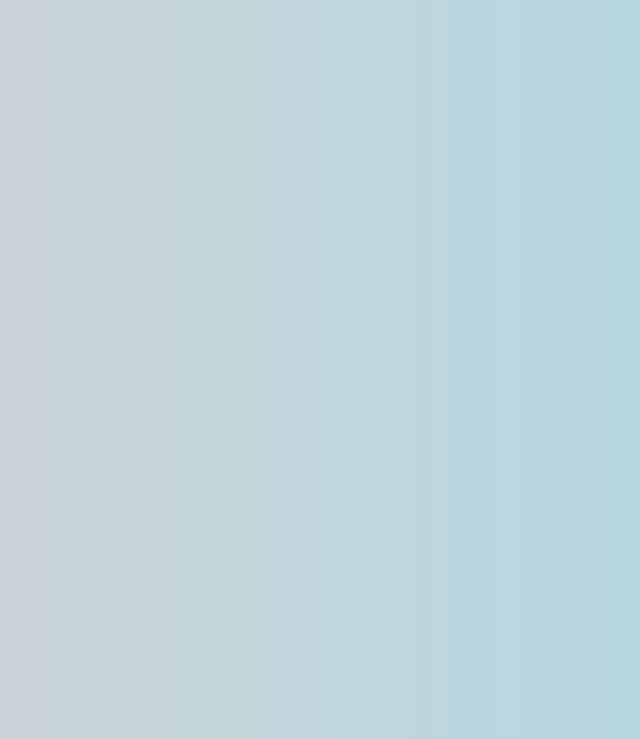
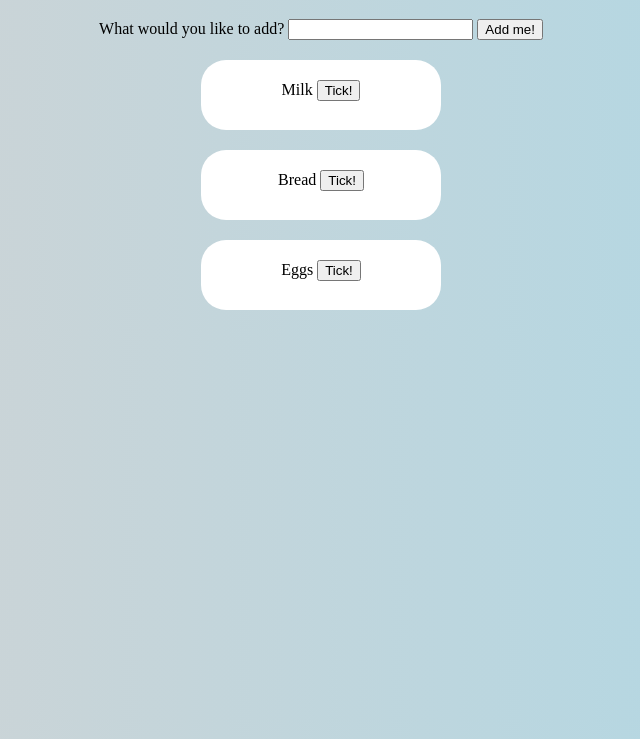
Before and after one commit to josephinechong-myob/ShoppingList, a plain HTML site: page index.html in a window 1280 px wide. Shown: the part 61-800 px from the top of the page, without its empty margins (319-959 px from the left). Drawn offline with Linux system fonts and the light colour scheme.

Commit message:
added margins and padding to div and button

```diff
--- a/index.html
+++ b/index.html
@@ -3,6 +3,25 @@
 <link rel="stylesheet" href="styles.css">
 <body>
     <h1>My Shopping List</h1>
+    <span>What would you like to add?</span>
+    <input type="text"> </input>
+    <button>Add me!</button>
+
+    <div>
+        <span>Milk</span>
+        <button>Tick!</button>
+    </div>
+
+    <div>
+        <span>Bread</span>
+        <button>Tick!</button>
+    </div>
+
+    <div>
+        <span>Eggs</span>
+        <button>Tick!</button>
+    </div>
+
 
 </body>
 </html>
--- a/styles.css
+++ b/styles.css
@@ -1,5 +1,18 @@
 body {
     background: linear-gradient(90deg, lightgrey, lightblue);
+    text-align: center;
+}
 
+h1 {text-align: center;}
+
+div {
+    border-radius: 25px;
+    background: white;
+    padding: 20px;
+    margin-top: 20px;
+    margin-bottom: 20px;
+    margin-left: auto;
+    margin-right: auto;
+    width: 200px;
+    height: 30px;
 }
-h1 {text-align: center;}
```
